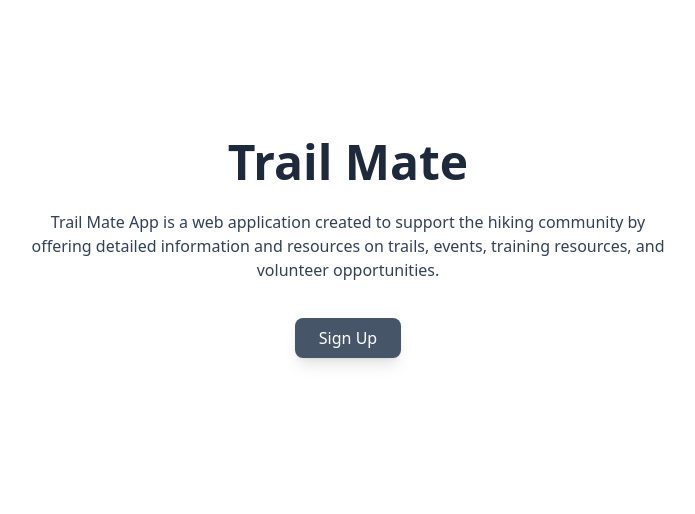
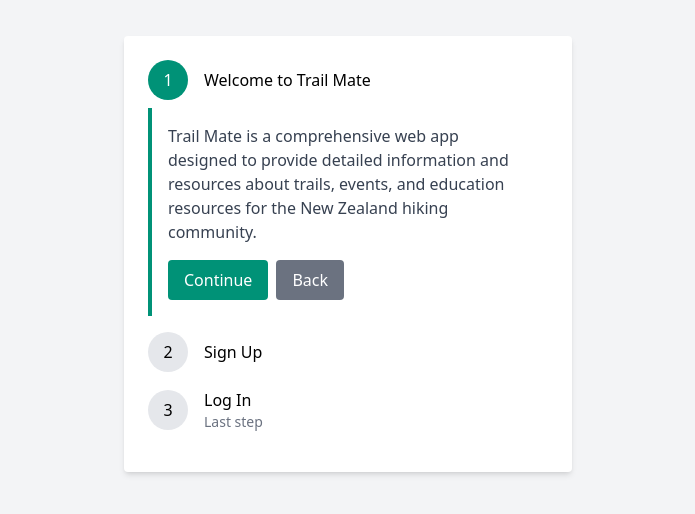
Before and after one commit to jack-crawford-1/trail-keeper-client, a React (Vite) app: page / in a window 1280 px wide. Shown: the part 146-660 px from the top of the page, without its empty margins (292-987 px from the left). Built offline with nearby package versions, Linux system fonts and the light colour scheme.

Commit message:
added step layout for user signup flow. Added form validation. removed navigate from signup form

```diff
--- a/src/pages/Home.tsx
+++ b/src/pages/Home.tsx
@@ -1,27 +1,97 @@
-import { Link } from 'react-router-dom'
 import '../styles/index.css'
 
+import { useState } from 'react'
+import Signup from './Signup'
+import Login from './Login'
+import { Link } from 'react-router-dom'
+
+const steps = [
+  {
+    label: 'Welcome to Trail Mate',
+    description: `Trail Mate is a comprehensive web app designed to provide detailed information and resources about trails, events, and education resources for the New Zealand hiking community.`,
+  },
+  {
+    label: 'Sign Up',
+    description:
+      'Create your account to access the dashboard and join events or skip to login if you already have an account.',
+  },
+  {
+    label: 'Log In',
+    description: `Log in to access your dashboard`,
+  },
+]
+
 export default function Home() {
+  const [activeStep, setActiveStep] = useState(0)
+
+  const handleNext = () => {
+    setActiveStep((prevActiveStep) => prevActiveStep + 1)
+  }
+
+  const handleBack = () => {
+    setActiveStep((prevActiveStep) => prevActiveStep - 1)
+  }
+
   return (
-    <>
-      <div className="flex items-center justify-center min-h-screen p-2 antialiased">
-        <div className="text-center">
-          <h1 className="text-slate-800 text-5xl font-extrabold p-2">
-            Trail Mate
-          </h1>
-          <p className="md:max-w-2xl p-4 text-slate-700">
-            Trail Mate App is a web application created to support the hiking
-            community by offering detailed information and resources on trails,
-            events, training resources, and volunteer opportunities.
-          </p>
-
-          <Link to="/signup">
-            <button className="bg-slate-600 shadow-lg hover:shadow-gray-500 hover:bg-slate-700 hover:scale-110 transform duration-300 ease-in-out py-2 px-6 rounded-lg text-white m-5">
-              Sign Up
-            </button>
-          </Link>
+    <div className="flex flex-col items-center justify-center min-h-screen bg-gray-100">
+      <div className="w-full max-w-md p-6 bg-white rounded shadow-md">
+        <div className="flex flex-col">
+          {steps.map((step, index) => (
+            <div key={step.label} className="mb-4">
+              <div className="flex items-center">
+                <div
+                  className={`flex-shrink-0 w-10 h-10 rounded-full flex items-center justify-center ${
+                    index <= activeStep
+                      ? 'bg-[#009277] text-white'
+                      : 'bg-gray-200'
+                  }`}
+                >
+                  {index + 1}
+                </div>
+                <div className="ml-4">
+                  <div className="font-medium">{step.label}</div>
+                  {index === 2 && (
+                    <div className="text-sm text-gray-500">Last step</div>
+                  )}
+                </div>
+              </div>
+              {index === activeStep && (
+                <div className="mt-2 p-4 border-l-4 border-[#009277]">
+                  <div className="text-gray-700">{step.description}</div>
+                  <div className="mt-4">
+                    {index === 1 && <Signup />}
+                    {index === 2 && <Login />}
+                  </div>
+                  <div className="mt-4 flex">
+                    {index === steps.length - 1 ? (
+                      <Link
+                        to="/dashboard"
+                        className="bg-[#009277] text-white px-4 py-2 rounded mr-2"
+                      >
+                        Dashboard
+                      </Link>
+                    ) : (
+                      <button
+                        onClick={handleNext}
+                        className="bg-[#009277] text-white px-4 py-2 rounded mr-2"
+                      >
+                        Continue
+                      </button>
+                    )}
+                    <button
+                      onClick={handleBack}
+                      className="bg-gray-500 text-white px-4 py-2 rounded"
+                      disabled={index === 0}
+                    >
+                      Back
+                    </button>
+                  </div>
+                </div>
+              )}
+            </div>
+          ))}
         </div>
       </div>
-    </>
+    </div>
   )
 }
--- a/src/pages/Login.tsx
+++ b/src/pages/Login.tsx
@@ -1,6 +1,6 @@
 import '../styles/index.css'
 import { useState } from 'react'
-import { Link, useNavigate } from 'react-router-dom'
+import { useNavigate } from 'react-router-dom'
 import { useUser } from '../hooks/useUser'
 
 export default function Login() {
@@ -34,11 +34,15 @@ export default function Login() {
         return
       }
 
+      setEmail('')
+      setPassword('')
+
       const data = await response.json()
       localStorage.setItem('user', JSON.stringify(data.user))
       localStorage.setItem('token', data.token)
       setUser(data.user)
-      navigate('/userProfile', { state: { user: data.user } })
+
+      navigate('/dashboard')
     } catch (error) {
       console.error('Error:', error)
       setError('An error occurred')
@@ -46,7 +50,7 @@ export default function Login() {
   }
 
   return (
-    <div className="flex flex-col items-center justify-center min-h-screen bg-gray-200 py-12">
+    <div className="flex flex-col items-center justify-center bg-gray-200 ">
       <form
         onSubmit={handleSubmit}
         className="bg-white p-8 rounded-lg shadow-md w-full max-w-md"
@@ -75,22 +79,11 @@ export default function Login() {
         {error && <p className="text-red-500 mb-4">{error}</p>}
         <button
           type="submit"
-          className="w-full bg-slate-600 text-white py-2 px-6 rounded-lg hover:bg-slate-700 duration-300"
+          className="w-full hover:bg-[#009277] text-white py-2 px-6 rounded-lg bg-slate-600 duration-300"
         >
-          Sign in
+          Sign in and continue
         </button>
       </form>
-      <p className="mt-4">
-        Dont have an account?{' '}
-        <Link to="/signup" className="text-blue-500">
-          Sign up here
-        </Link>
-      </p>
-      <p className="mt-4">
-        <Link to="/dashboard" className="text-blue-500">
-          View Dashboard
-        </Link>
-      </p>
     </div>
   )
 }
--- a/src/pages/Signup.tsx
+++ b/src/pages/Signup.tsx
@@ -1,4 +1,4 @@
-import { useNavigate, Link } from 'react-router-dom'
+import { useNavigate } from 'react-router-dom'
 import { useState } from 'react'
 import '../styles/index.css'
 
@@ -8,7 +8,7 @@ export default function Signup() {
   const [password, setPassword] = useState('')
   const [confirmPassword, setConfirmPassword] = useState('')
   const [error, setError] = useState('')
-  const navigate = useNavigate()
+  const [showPopup, setShowPopup] = useState(false)
 
   function validateEmail(email: string) {
     const re = /^[^\s@]+@[^\s@]+\.[^\s@]+$/
@@ -49,14 +49,20 @@ export default function Signup() {
 
       const data = await response.json()
       localStorage.setItem('token', data.token)
-      navigate('/userProfile', { state: { user: data.user } })
+
+      setShowPopup(true)
+      setName('')
+      setEmail('')
+      setPassword('')
+      setConfirmPassword('')
     } catch (error) {
       console.error('Error:', error)
       setError('An error occurred')
     }
   }
+
   return (
-    <div className="flex flex-col items-center justify-center min-h-screen bg-gray-200 py-12">
+    <div className="flex flex-col items-center justify-center  bg-gray-200">
       <form
         onSubmit={handleSubmit}
         className="bg-white p-8 rounded-lg shadow-md w-full max-w-md"
@@ -100,25 +106,28 @@ export default function Signup() {
             className="w-full px-4 py-2 border border-gray-300 rounded-lg focus:outline-none focus:border-blue-500"
           />
         </div>
-        {error && <p className="text-red-500 mb-4">{error}</p>}
+        {error && <p className="text-[red-500] mb-4">{error}</p>}
         <button
           type="submit"
-          className="w-full bg-slate-600 text-white py-2 px-6 rounded-lg hover:bg-slate-700 duration-300"
+          className="w-full hover:bg-[#009277] text-white py-2 px-6 rounded-lg bg-slate-600 duration-300"
         >
           Register
         </button>
       </form>
-      <p className="mt-4">
-        Already have an account?{' '}
-        <Link to="/login" className="text-blue-500">
-          Login here
-        </Link>
-      </p>
-      <p className="mt-4">
-        <Link to="/dashboard" className="text-blue-500">
-          View Dashboard
-        </Link>
-      </p>
+      {showPopup && (
+        <div className="fixed inset-0 flex items-center justify-center bg-black bg-opacity-50">
+          <div className="bg-white p-6 rounded-lg shadow-lg">
+            <h3 className="text-2xl mb-4">Account Created</h3>
+            <p>Your account has been successfully created.</p>
+            <button
+              onClick={() => setShowPopup(false)}
+              className="mt-4 bg-slate-800 text-white py-2 px-4 rounded-lg hover:bg-slate-600 duration-300"
+            >
+              Close
+            </button>
+          </div>
+        </div>
+      )}
     </div>
   )
 }
```
